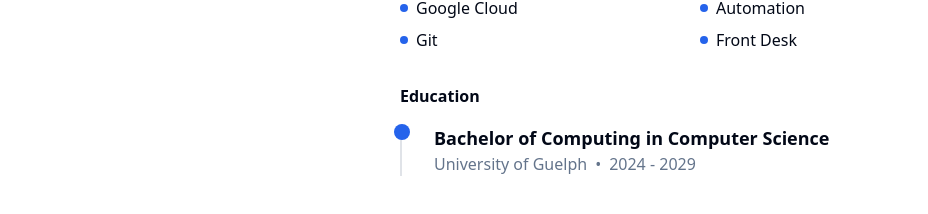
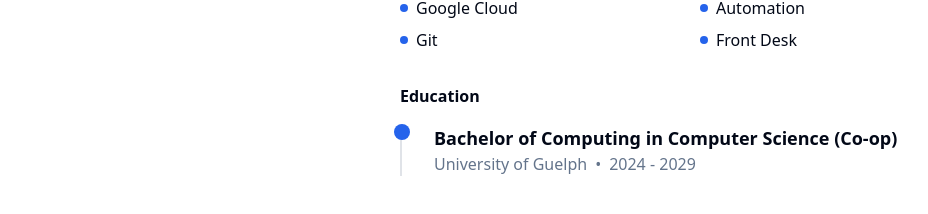
Before and after one commit to david1zhong/personal-website, a Next.js app: page / in a window 1280 px wide. Shown: the part 3137-3351 px from the top of the page, without its empty margins (272-1200 px from the left). Built offline with nearby package versions, Linux system fonts and the light colour scheme.

Commit message:
Update page.tsx

```diff
--- a/app/page.tsx
+++ b/app/page.tsx
@@ -534,7 +534,7 @@ export default function Home() {
                   <h4 className="font-bold mb-4">Education</h4>
                   <div className="pl-8 border-l-2 border-muted-foreground/20 relative">
                     <div className="absolute left-[-8px] top-0 h-4 w-4 rounded-full bg-primary"></div>
-                    <h5 className="text-lg font-bold">Bachelor of Computing in Computer Science</h5>
+                    <h5 className="text-lg font-bold">Bachelor of Computing in Computer Science (Co-op)</h5>
                     <div className="flex items-center text-muted-foreground">
                       <span>University of Guelph</span>
                       <span className="mx-2">•</span>
```
